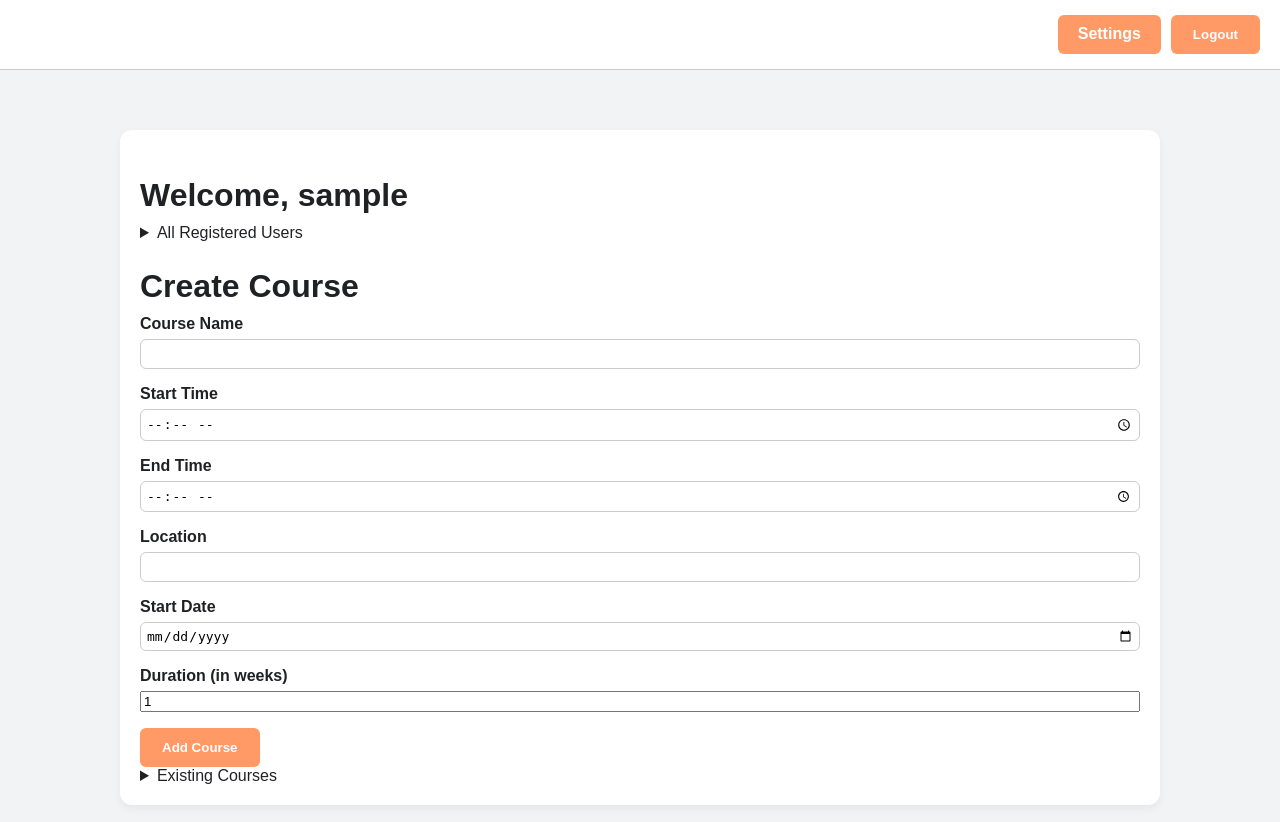
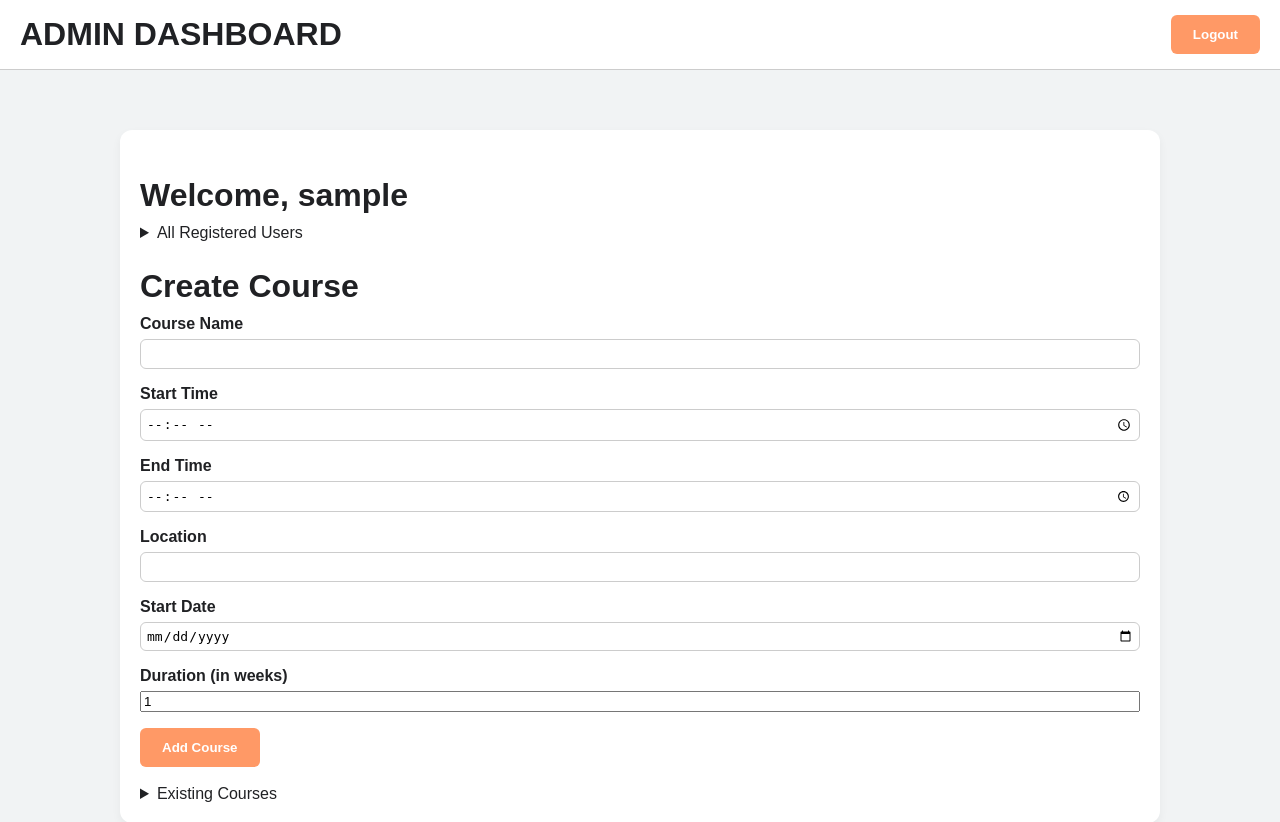
Before and after one commit to hyoond/TT4L-04, a Flask app: template templates/admin_dashboard.html in a window 1280 px wide. Shown: the top 822 px of the page. Run offline with Flask 3, Linux system fonts and the light colour scheme; the template is opened without the code that fills it: most values are stand-ins (such as "Sample title", 1, 10 or a date in 2020).

Commit message:
Little change in the layout of the admin dashboard

```diff
--- a/templates/admin_dashboard.html
+++ b/templates/admin_dashboard.html
@@ -9,18 +9,14 @@
 
     <div class="top-bar">
         <div class="top-left">
+            <h1 style="padding: 0%; margin: 0%;">ADMIN DASHBOARD</h1>
         </div>
         <div class="top-right">
-            <a href="{{ url_for('settings') }}" class="btn">Settings</a>
             <form action="{{ url_for('logout') }}" method="post">
                 <button class="btn" type="submit">Logout</button>
             </form>
         </div>
     </div>
-
-    {% if alert %}
-        <p style="color: green;">{{ alert }}</p>
-    {% endif %}
 
     <div class="container">
         <h2>Welcome, {{ username }}</h2>
@@ -74,6 +70,7 @@
             </div>
         </form>
 
+        <br>
         {% if courses %}
 <details>
     <summary>Existing Courses</summary>
@@ -102,6 +99,10 @@
 </details>
 {% endif %}
     </div>
-
+{% if alert %}
+    <script>
+    alert("{{ alert }}");
+    </script>
+{% endif %}
 </body>
 </html>
```
